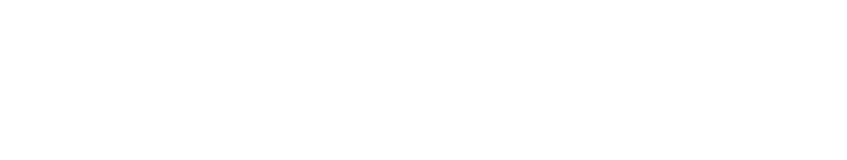
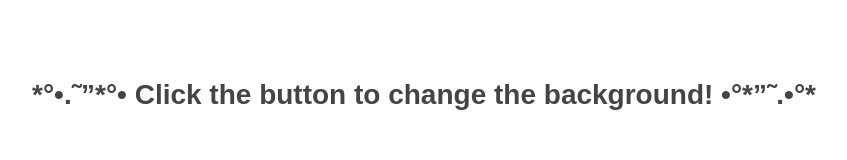
Before and after one commit to Shreeya375/colorchanger, a plain HTML site: page index.html in a window 1280 px wide. Shown: the whole page, without its empty margins (216-1063 px from the left). Drawn offline with Linux system fonts and the light colour scheme.

Commit message:
Update heading text in index.html

```diff
--- a/index.html
+++ b/index.html
@@ -43,3 +43,6 @@
       }
     </style>
 </head>
+<body>
+
+<h1> *°•.˜”*°• Click the button to change the background! •°*”˜.•°* </h1>
```
